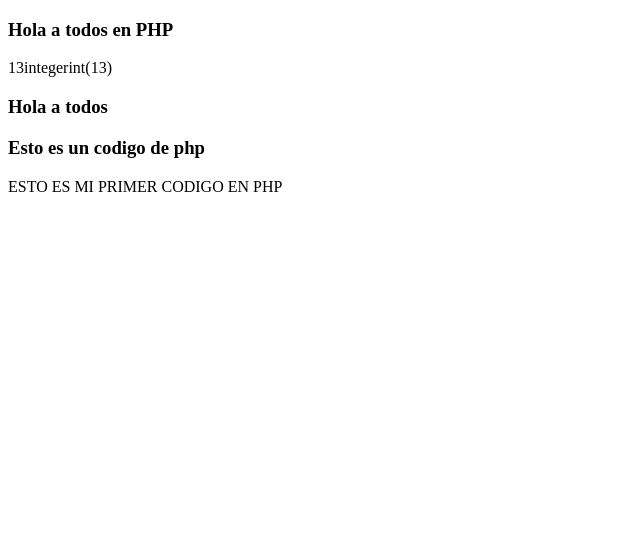
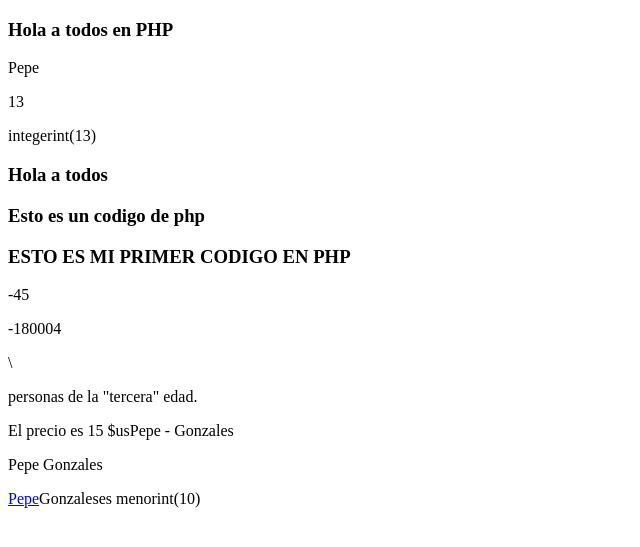
Before and after one commit to juliswer/Cursos, a PHP site: page / in a window 1280 px wide. Shown: the top 547 px of the page, without its empty margins (0-640 px from the left). Run offline with PHP 8.4, Linux system fonts and the light colour scheme.

Commit message:
Add files via upload

```diff
--- a/Backend/PHP/yoney_gallardo/index.php
+++ b/Backend/PHP/yoney_gallardo/index.php
@@ -4,7 +4,7 @@
     <meta charset="UTF-8">
     <meta http-equiv="X-UA-Compatible" content="IE=edge">
     <meta name="viewport" content="width=device-width, initial-scale=1.0">
-    <title>Document</title>
+    <title>Curso PHP</title>
 </head>
 <body>
     <h3>Hola a todos en PHP</h3>
@@ -19,10 +19,36 @@
     $a = "<h3>Hola a todos</h3>";
     $b = 456;
     $dia = 13;
-    echo $dia;
+    $nombre = "Pepe";
+    $apellido = "Gonzales";
+    echo "<p>$nombre</p>";
+    echo "<p>$dia</p>";
     echo gettype($dia);
     echo var_dump($dia);
-    echo $a;
+    echo "<p>$a</p>";
     echo "<h3>Esto es un codigo de php</h3>";
-    echo "ESTO ES MI PRIMER CODIGO EN PHP";
+    echo "<h3>ESTO ES MI PRIMER CODIGO EN PHP</h3>";
+    echo "<p>-45</p>";
+    echo "<p>-180004</p>";
+    echo "\\";
+    echo "<p>personas de la \"tercera\" edad.</p>";
+    echo "El precio es 15 \$us";
+    echo $nombre . " - " . $apellido;
+    echo "<p>".$nombre . " " . $apellido ."</p>";
+    echo "<a href=\"https://google.com\">" . $nombre . "</a>" . $apellido;
+    $c = FALSE;
+    $d = 10;
+    $e = 11;
+    if ($d < 11) {
+        echo "es menor";
+    }
+    if ($e < 9) {
+        echo "no es menor";
+    }
+    $dia1 = "Lunes";
+    $dia2 = "Martes";
+
+    $f = (int)$d;
+
+    var_dump($f);
 ?>
```
